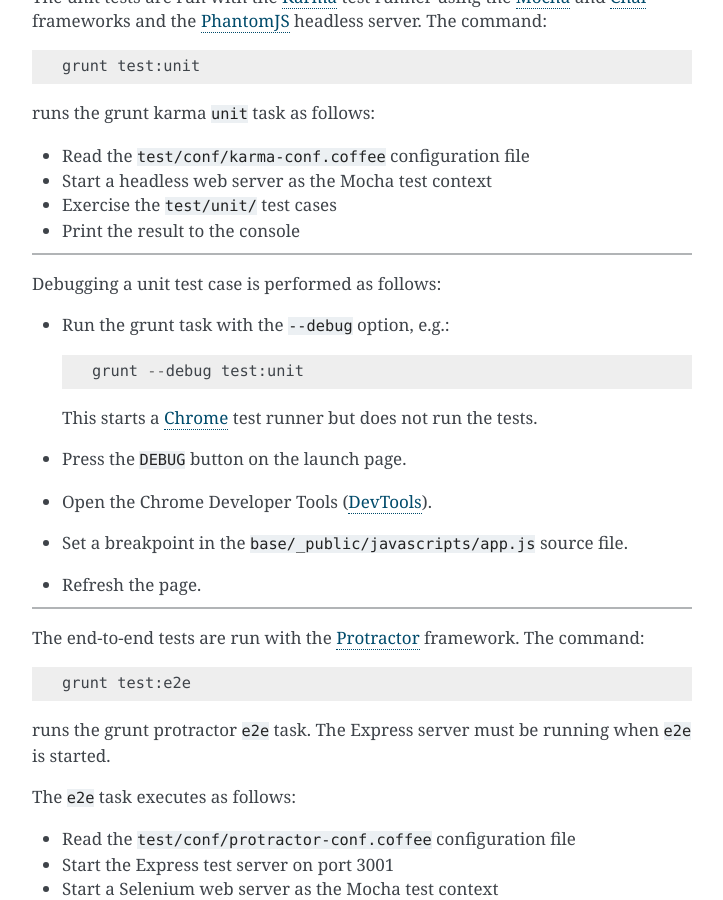
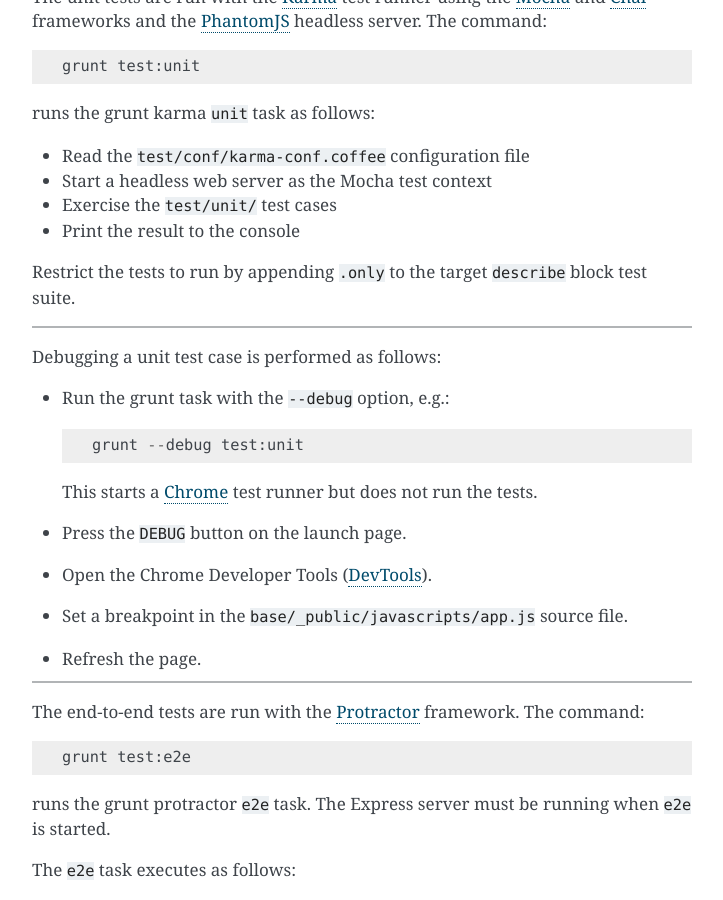
Before and after one commit to ohsu-qin/qiprofile, a Sphinx documentation site: the page built from doc/development.rst, in a window 1280 px wide and 900 px high, scrolled down 3021 px. Shown: the whole window, without its empty margins (388-1111 px from the left). Built offline with Sphinx 7.4.7, drawn with Linux system fonts in a browser that asks for light colours.

Commit message:
Add a unit test note.

```diff
--- a/doc/development.rst
+++ b/doc/development.rst
@@ -160,6 +160,9 @@ runs the grunt karma ``unit`` task as follows:
 * Exercise the ``test/unit/`` test cases
 
 * Print the result to the console
+
+Restrict the tests to run by appending ``.only`` to the target ``describe``
+block test suite.
 
 -----
 
```
